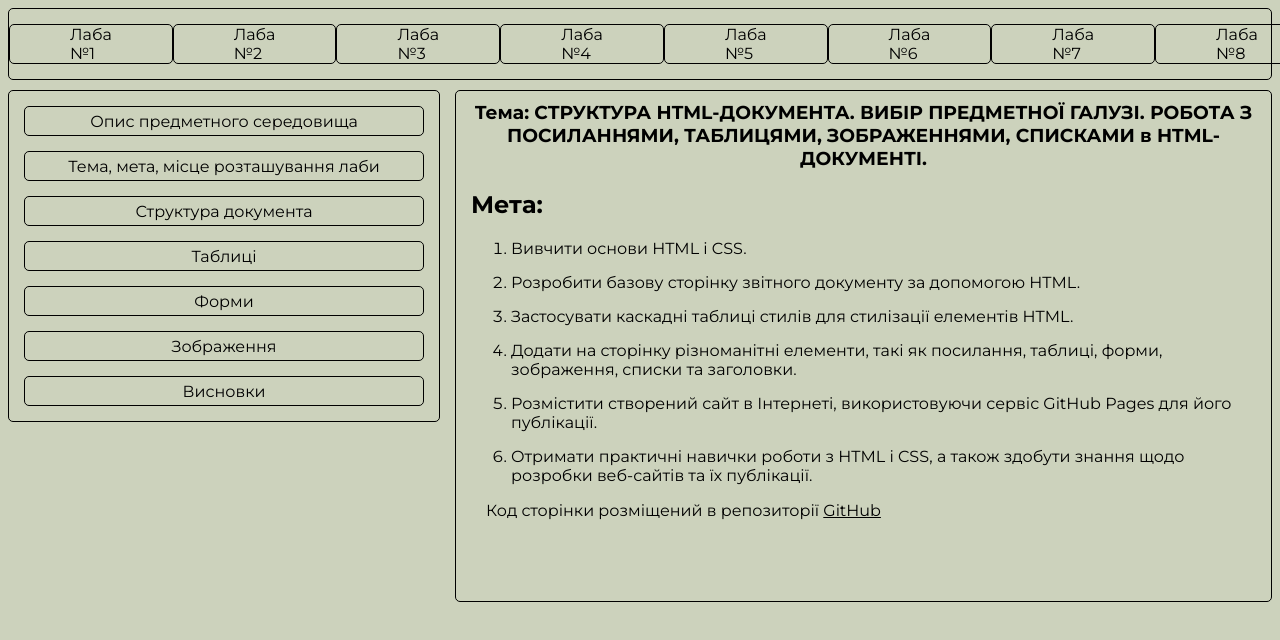
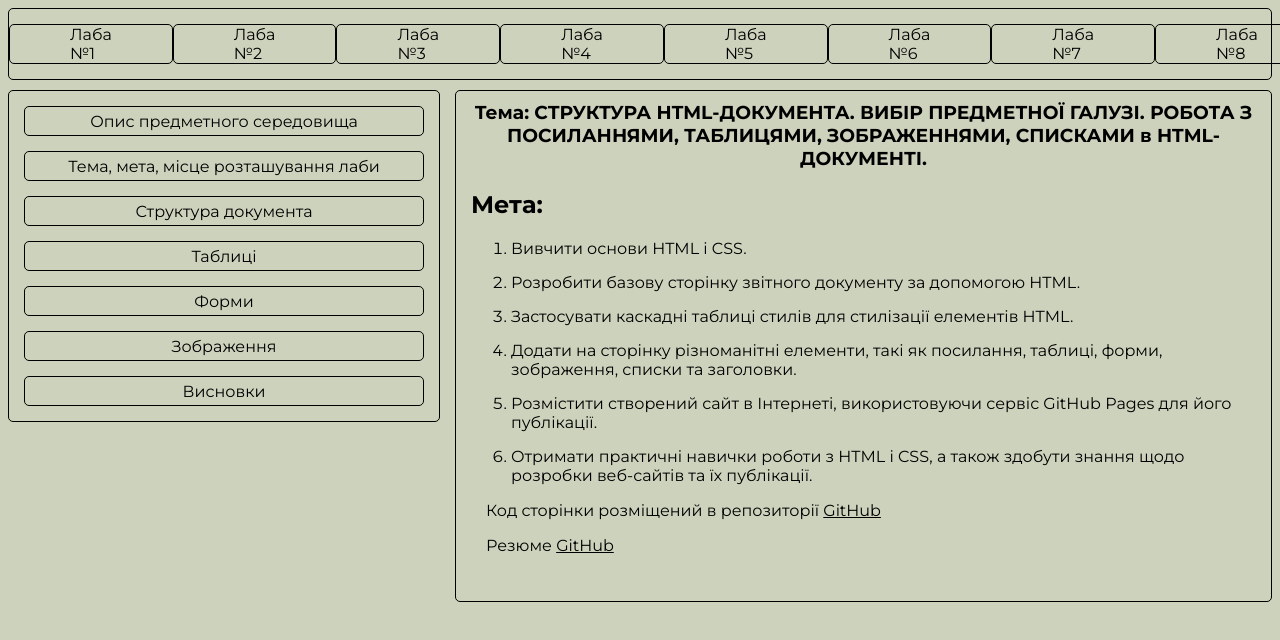
Before and after one commit to VladimirDan/webReport, a plain HTML site: page topic-aim.html in a window 1280 px wide. Shown: the part 152-792 px from the top of the page. Drawn offline with Linux system fonts and the light colour scheme.

Commit message:
Update topic-aim.html

```diff
--- a/topic-aim.html
+++ b/topic-aim.html
@@ -73,6 +73,16 @@
               >GitHub</a
             >
           </p>
+
+		  <p>
+            Резюме
+            <a
+              class="git"
+              href="https://vladimirdan.github.io/ResumeWEB/"
+              target="_blank"
+              >GitHub</a
+            >
+          </p>
         </div>
       </div>
     </main>
```
